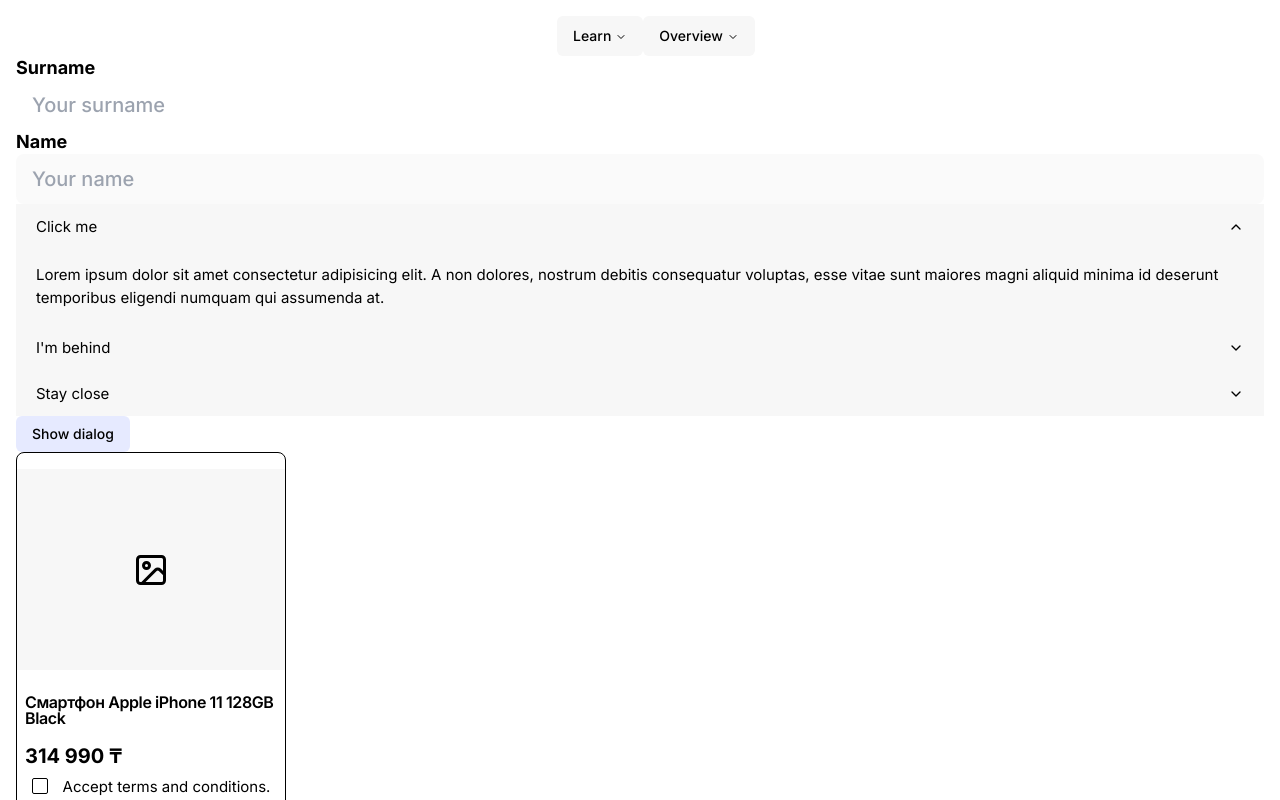
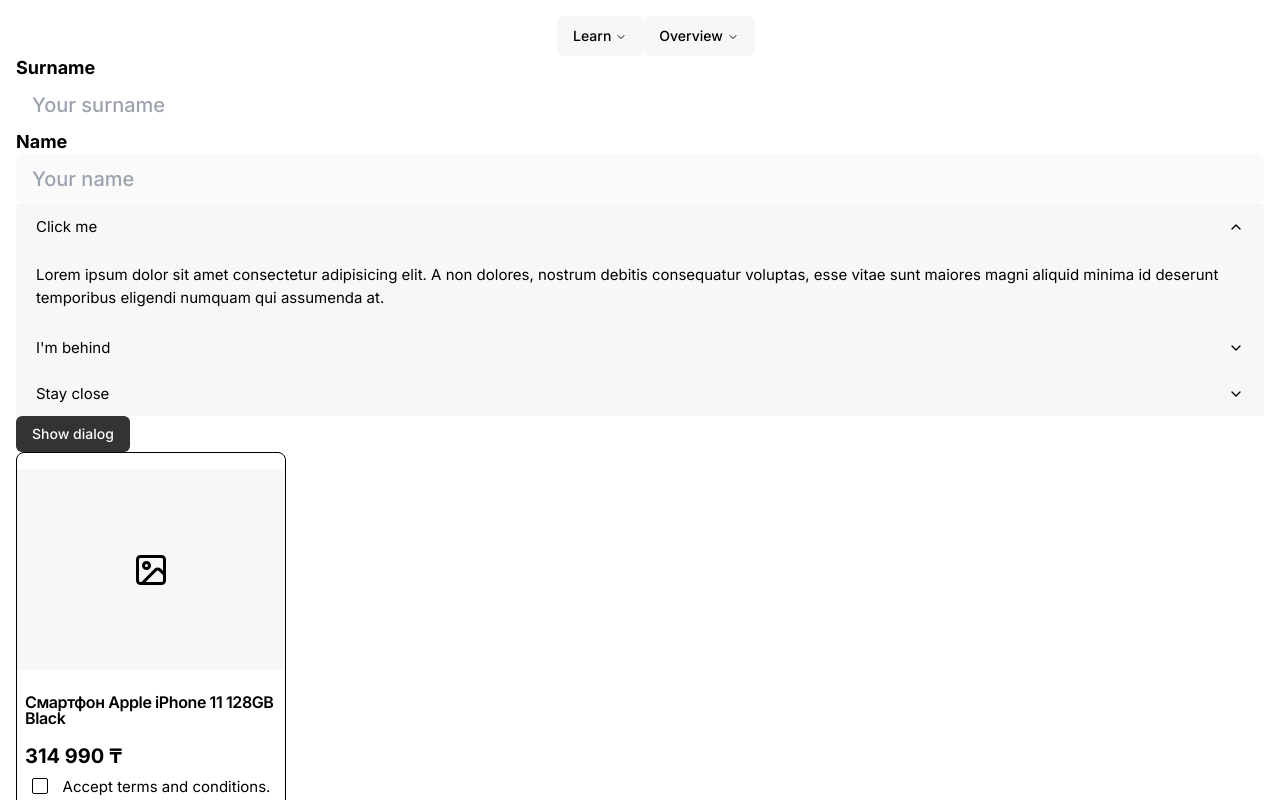
Before and after one commit to memorywanderer/next-components, a Next.js app: page / in a window 1280 px wide. Shown: the top 800 px of the page. Built offline with nearby package versions, Linux system fonts and the light colour scheme.

Commit message:
update styles of button component, test new global theme

```diff
--- a/app/globals.css
+++ b/app/globals.css
@@ -23,9 +23,9 @@ Vars
     --surface-negative-hover: 5, 28%, 92%;
     --surface-accent: 0, 0%, 10%;
     --opacity-surface-disabled: 0.02;
-    --surface-disabled: hsla(0, 0%, 0%, var(--opacity-surface-disabled));
+    --surface-disabled: 0, 0%, 0%, var(--opacity-surface-disabled);
     --opacity-surface-top: 0.5;
-    --surface-top: hsla(0, 0%, 0%, var(--opacity-surface-top));
+    --surface-top: 0, 0%, 0%, var(--opacity-surface-top);
 
     /* outline colors */
     --outline-primary: 0, 0%, 0%;
@@ -34,30 +34,30 @@ Vars
     --outline-placeholder: 0, 0%, 50%;
     --outline-initial: 0, 0%, 65%;
     --opacity-outline-disabled: 0.3;
-    --outline-disabled: rgba(0, 0, 0, var(--opacity-outline-disabled));
+    --outline-disabled: 0, 0%, 0%, var(--opacity-outline-disabled);
     --opacity-outline-faint-disabled: 0.05;
     --outline-faint: 0, 0%, 80%;
     --outline-faint-hover: 0, 0%, 70%;
-    --outline-faint-disabled: rgba(0, 0, 0, var(--opacity-outline-faint-disabled));
+    --outline-faint-disabled: 0, 0%, 0%, var(--opacity-outline-faint-disabled);
     --outline-slight: 0, 0%, 90%;
     --outline-slight-hover: 0, 0%, 82%;
     --opacity-outline-slight-disabled: 0.05;
-    --outline-slight-disabled: rgba(0, 0, 0, var(--opacity-outline-slight-disabled));
+    --outline-slight-disabled: 0, 0, 0, var(--opacity-outline-slight-disabled);
     --outline-focus: 239, 70%, 65%;
     --outline-interactive: 236, 90%, 42%;
     --outline-interactive-hover: 235, 99%, 40%;
     --outline-positive: 123, 100%, 26%;
     --outline-positive-hover: 140, 58%, 33%;
     --opacity-outline-positive-disabled: 0.1;
-    --outline-positive-disabled: rgba(2, 131, 35, var(--opacity-outline-positive-disabled));
+    --outline-positive-disabled: 135, 97%, 26.1%, var(--opacity-outline-positive-disabled);
     --outline-warning: 30, 100%, 36%;
     --outline-warning-hover: 25, 100%, 25%;
     --opacity-outline-warning-disabled: 0.1;
-    --outline-warning-disabled: rgba(209, 70, 0, var(--opacity-outline-warning-disabled));
+    --outline-warning-disabled: 200, 100%, 41%, var(--opacity-outline-warning-disabled);
     --outline-negative: 5, 84%, 47%;
     --outline-negative-hover: 3, 85%, 31%;
     --opacity-outline-negative-disabled: 0.1;
-    --outline-negative-disabled: rgba(219, 33, 19, var(--opacity-outline-negative-disabled));
+    --outline-negative-disabled: 4, 84%, 46.7%, var(--opacity-outline-negative-disabled);
     --outline-inversed: 0, 0%, 100%;
     --outline-positive-accent: 123, 72%, 61%;
     --outline-negative-accent: 5, 66%, 61%;
@@ -66,7 +66,7 @@ Vars
 
     /* fill */
     --opacity-fill-disabled: 0.3;
-    --fill-disabled: rgba(0, 0, 0, var(--opacity-fill-disabled));
+    --fill-disabled: 0, 0%, 0%, var(--opacity-fill-disabled);
     --fill-highlight: 52, 100%, 76%;
     --fill-primary: 0, 0%, 20%;
     --fill-primary-hover: 0, 0%, 1%;
@@ -95,7 +95,7 @@ Vars
     --on-surface-static: 0, 0%, 0%;
     --on-surface-accent-positive: 125, 100%, 72%;
     --on-surface-accent-negative: 0, 100%, 70%;
-    --on-surface-disabled: rgba(0, 0, 0, var(--opacity-on-surface-disabled));
+    --on-surface-disabled: 0, 0%, 0%, var(--opacity-on-surface-disabled);
     --on-surface-initial: 0, 0%, 65%;
     --on-surface-placeholder: 0, 0%, 50%;
     --on-surface-hover: 0, 0%, 30%;
@@ -103,8 +103,6 @@ Vars
     /* opacity */
     --opacity-on-surface-disabled: 0.3;
     --opacity-interactive-disabled: 0.3;
-    --opacity-border-disabled: 0.05;
-    --opacity-border-interactive-disabled: 0.1;
     --opacity-meta-initial: 0.3;
     --opacity-meta-hover: 0.7;
     --opacity-control-disabled: 0.2;
--- a/app/page.tsx
+++ b/app/page.tsx
@@ -156,7 +156,7 @@ export default function Home() {
                 aria-label="Placeholder"
                 role="img"
                 aria-roledescription="placeholder"
-                className="flex h-full w-full items-center justify-center bg-background "
+                className="flex items-center justify-center w-full h-full bg-background "
               >
                 <Icons.placeholder
                   className="h-9 w-9 text-muted-foreground"
@@ -177,7 +177,7 @@ export default function Home() {
               </label>
             </div>
             <div className='flex items-center mb-2'>
-              <Button className='mr-2' >В корзину</Button>
+              <Button className='mr-2' variant="outline">В корзину</Button>
               <Button href="/" variant='link' size='link'>Перейти в магазин</Button>
             </div>
           </CardFooter>
--- a/components/ui/Button/Button.tsx
+++ b/components/ui/Button/Button.tsx
@@ -4,21 +4,21 @@ import { cn } from "@/lib/utils"
 import Link from "next/link"
 
 const buttonVariants = cva(
-  "inline-flex items-center justify-center rounded-md text-sm font-medium transition-colors focus-visible:outline-none focus-visible:ring-2 focus-visible:ring-ring focus-visible:ring-offset-2 focus-visible:ring-offset-background disabled:pointer-events-none disabled:opacity-50",
+  "inline-flex items-center justify-center rounded-md text-sm font-medium transition-colors focus-visible:outline-none focus-visible:ring-2 focus-visible:ring-outline-focus focus-visible:ring-offset-2 focus-visible:ring-offset-background disabled:pointer-events-none disabled:opacity-50",
   {
     variants: {
       variant: {
         default:
-          'bg-surface-interactive text-primary-foreground hover:bg-surface-interactive-hover',
+          'bg-fill-primary text-on-surface-dark hover:bg-fill-hover',
         secondary:
-          'bg-secondary text-secondary-foreground hover:bg-secondary-darker dark:hover:bg-secondary/90',
+          'bg-fill-secondary text-on-surface-secondary hover:bg-fill-secondary-hover',
         destructive:
-          'bg-secondary text-destructive hover:bg-destructive hover:text-background',
+          'bg-fill-secondary text-on-surface-negative hover:bg-fill-negative hover:text-background',
         outline:
-          'bg-transparent border border-input shadow-sm duration-300 hover:bg-primary  hover:border-primary hover:text-primary-foreground',
+          'bg-transparent border duration-300 hover:bg-fill-primary hover:border-outline-hover hover:text-on-surface-dark',
         ghost:
           'bg-transparent',
-        link: 'relative z-10 before:absolute before:-z-10 before:bottom-0 before:h-[2px] before:w-full before:bg-accent before:hover:h-[8px]',
+        link: 'relative z-10 before:absolute before:-z-10 before:bottom-0 before:h-[2px] before:w-full before:bg-fill-interactive before:hover:h-[8px]',
       },
       size: {
         default: 'h-9 py-2 px-4',
--- a/tailwind.config.js
+++ b/tailwind.config.js
@@ -27,8 +27,8 @@ module.exports = {
           "negative": "hsl(var(--surface-negative))",
           "negative-hover": "hsl(var(--surface-negative-hover))",
           "accent": "hsl(var(--surface-accent))",
-          "disabled": "hsl(var(--surface-disabled))",
-          "top": "hsl(var(--surface-top))",
+          "disabled": "hsla(var(--surface-disabled))",
+          "top": "hsla(var(--surface-top))",
         },
         outline: {
           DEFAULT: "hsl(var(--outline-primary))",
@@ -37,33 +37,34 @@ module.exports = {
           "placeholder": "hsl(var(--outline-placeholder))",
           "initial": "hsl(var(--outline-initial))",
           "disabled": "hsla(var(--outline-disabled))",
-          "faint": "hsla(var(--outline-faint))",
-          "faint-hover": "hsla(var(--outline-faint-hover))",
+          "faint": "hsl(var(--outline-faint))",
+          "faint-hover": "hsl(var(--outline-faint-hover))",
           "faint-disabled": "hsla(var(--outline-faint-disabled))",
-          "slight": "hsla(var(--outline-slight))",
-          "slight-hover": "hsla(var(--outline-slight-hover))",
+          "slight": "hsl(var(--outline-slight))",
+          "slight-hover": "hsl(var(--outline-slight-hover))",
           "slight-disabled": "hsla(var(--outline-slight-disabled))",
-          "focus": "hsla(var(--outline-focus))",
-          "interactive": "hsla(var(--outline-interactive))",
-          "interactive-hover": "hsla(var(--outline-interactive-hover))",
-          "positive": "hsla(var(--outline-positive))",
-          "positive-hover": "hsla(var(--outline-positive-hover))",
+          "focus": "hsl(var(--outline-focus))",
+          "interactive": "hsl(var(--outline-interactive))",
+          "interactive-hover": "hsl(var(--outline-interactive-hover))",
+          "positive": "hsl(var(--outline-positive))",
+          "positive-hover": "hsl(var(--outline-positive-hover))",
           "positive-disabled": "hsla(var(--outline-positive-disabled))",
-          "warning": "hsla(var(--outline-warning))",
-          "warning-hover": "hsla(var(--outline-warning-hover))",
+          "warning": "hsl(var(--outline-warning))",
+          "warning-hover": "hsl(var(--outline-warning-hover))",
           "warning-disabled": "hsla(var(--outline-warning-disabled))",
-          "negative": "hsla(var(--outline-negative))",
-          "negative-hover": "hsla(var(--outline-negative-hover))",
+          "negative": "hsl(var(--outline-negative))",
+          "negative-hover": "hsl(var(--outline-negative-hover))",
           "negative-disabled": "hsla(var(--outline-negative-disabled))",
-          "inversed": "hsla(var(--outline-inversed))",
-          "positive-accent": "hsla(var(--outline-positive-accent))",
-          "negative-accent": "hsla(var(--outline-negative-accent))",
-          "dark-static": "hsla(var(--outline-dark-static))",
-          "light-static": "hsla(var(--outline-light-static))",
+          "inversed": "hsl(var(--outline-inversed))",
+          "positive-accent": "hsl(var(--outline-positive-accent))",
+          "negative-accent": "hsl(var(--outline-negative-accent))",
+          "dark-static": "hsl(var(--outline-dark-static))",
+          "light-static": "hsl(var(--outline-light-static))",
         },
         fill: {
           DEFAULT: "hsl(var(--fill-primary))",
-          "hover": "hsl(var(--fill-hover))",
+          "primary": "hsl(var(--fill-primary))",
+          "hover": "hsl(var(--fill-primary-hover))",
           "secondary": "hsl(var(--fill-secondary))",
           "secondary-hover": "hsl(var(--fill-secondary-hover))",
           "interactive": "hsl(var(--fill-interactive))",
@@ -76,6 +77,8 @@ module.exports = {
           "warning-hover": "hsl(var(--fill-warning-hover))",
           "negative": "hsl(var(--fill-negative))",
           "negative-hover": "hsl(var(--fill-negative-hover))",
+          "disabled": "hsla(var(--fill-disabled))",
+          "highlight": "hsla(var(--fill-highlight))",
         },
         "on-surface": {
           DEFAULT: "hsl(var(--on-surface-primary))",
@@ -87,10 +90,11 @@ module.exports = {
           "static": "hsl(var(--on-surface-static))",
           "accent-positive": "hsl(var(--on-surface-accent-positive))",
           "accent-negative": "hsl(var(--on-surface-accent-negative))",
-          "disabled": "hsl(var(--on-surface-disabled))",
+          "disabled": "hsla(var(--on-surface-disabled))",
           "initial": "hsl(var(--on-surface-initial))",
           "placeholder": "hsl(var(--on-surface-placeholder))",
           "hover": "hsl(var(--on-surface-hover))",
+          "dark": "hsl(0,0%,99%)",
         },
       },
       backgroundImage: {
```
